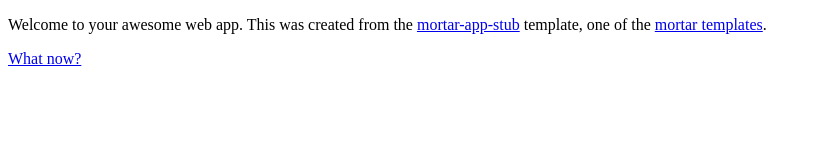
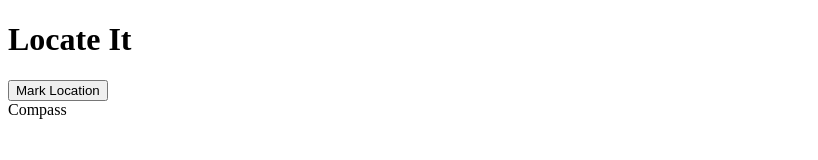
Before and after one commit to bbrizzi/compass, a plain HTML site: page www/index.html in a window 1280 px wide. Shown: the whole page, without its empty margins (0-818 px from the left). Drawn offline with Linux system fonts and the light colour scheme.

Commit message:
Added basic HTML sections

```diff
--- a/www/index.html
+++ b/www/index.html
@@ -12,23 +12,15 @@
     <link rel="stylesheet" href="css/app.css">
   </head>
   <body>
-    <!-- Use this installation button to install locally without going
-         through the marketpace (see app.js) -->
-    <!-- <button id="install-btn">Install</button>  -->
-
-    <!-- Write your application here -->
-
-    <p>
-      Welcome to your awesome web app. This was created from the
-      <a href="https://github.com/mozilla/mortar-app-stub">mortar-app-stub</a>
-      template, one of the
-      <a href="https://github.com/mozilla/mortar">mortar templates</a>.
-    </p>
-
-    <p>
-      <a href="https://developer.mozilla.org/en-US/docs/Apps/App_templates#What_Now.3F">
-        What now?</a>
-    </p>
+	<header>
+	<h1>Locate It</h1>
+	</header>
+	<section>
+	<button>Mark Location</button>
+	</section>
+	<section>
+	Compass
+	</section>
 
     <!-- Using require.js, a module system for javascript, include the
          js files. This loads "main.js", which in turn can load other
```
